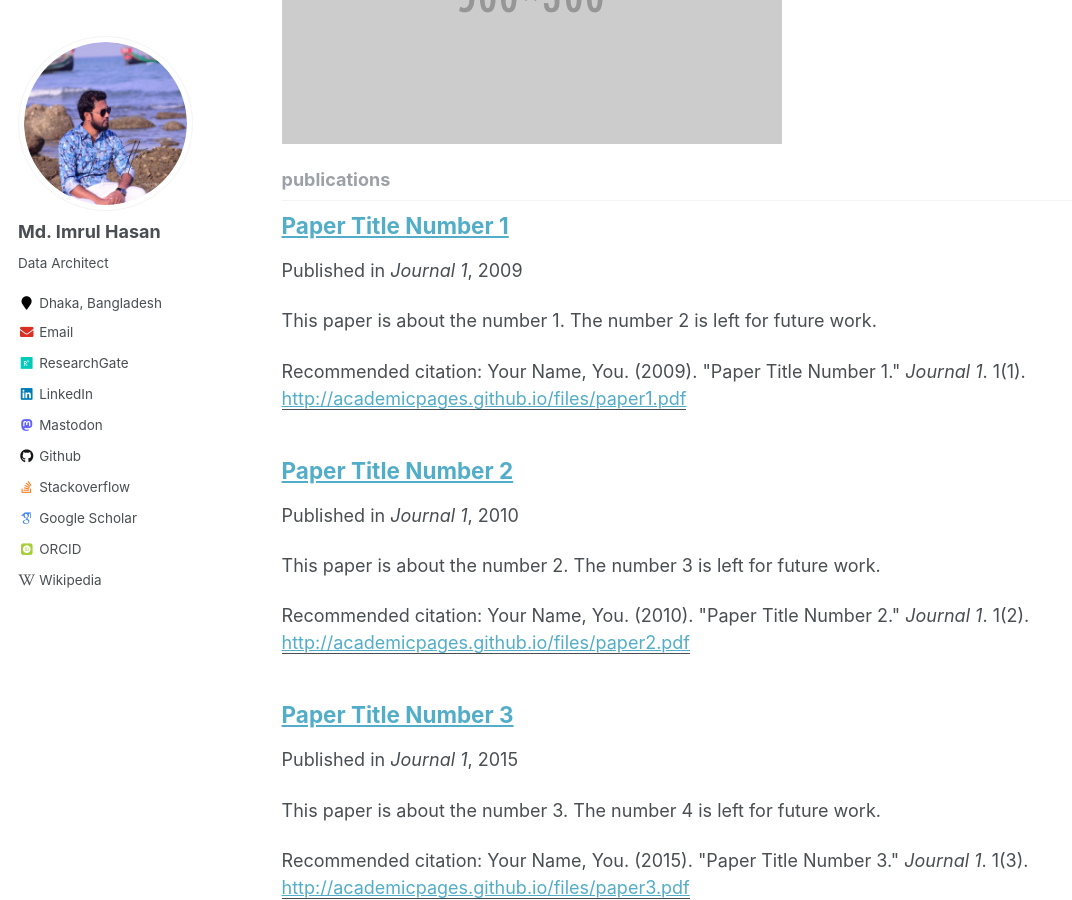
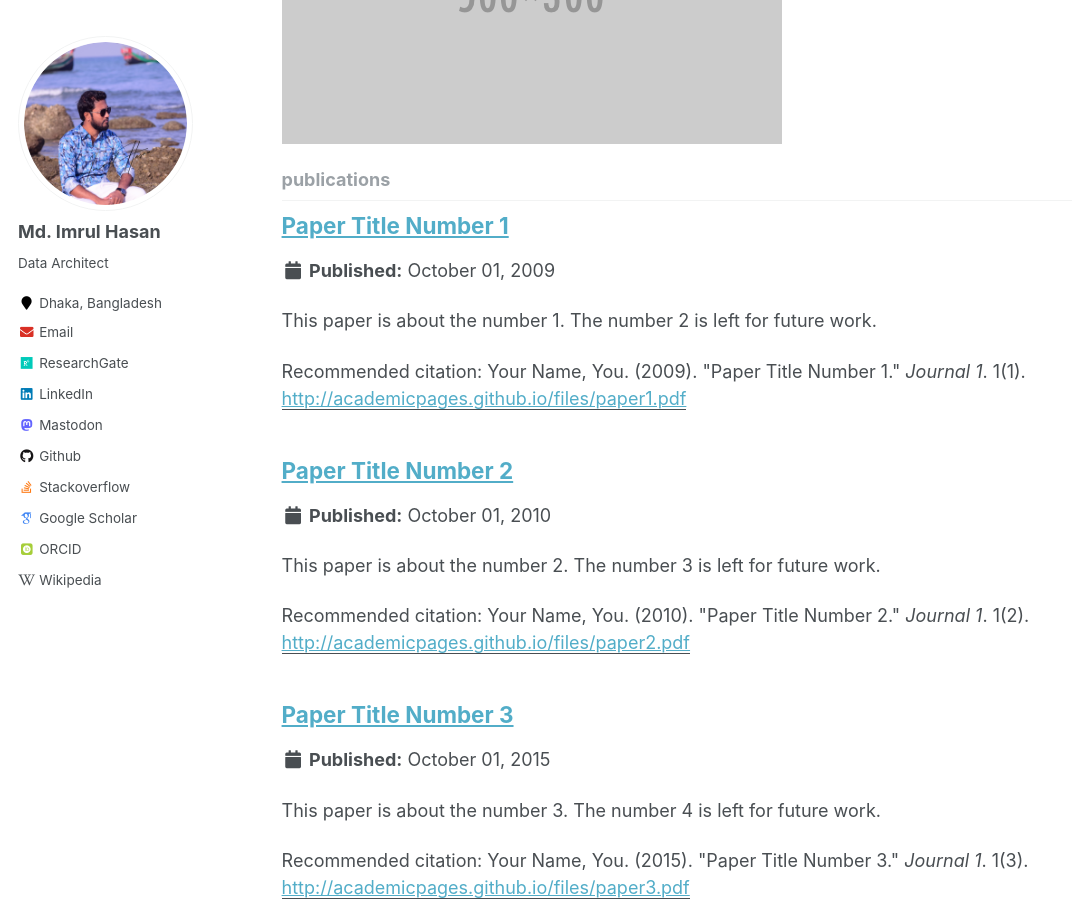
Before and after one commit to imrulhasandata/imrulhasandata, a Jekyll site: the page built from _pages/collection-archive.html, in a window 1280 px wide and 900 px high, scrolled down 2260 px. Shown: the whole window, without its empty margins (0-1072 px from the left). Built offline with Jekyll 4.4.1, drawn with Linux system fonts in a browser that asks for light colours; some web fonts are replaced; some of the changed text lies outside the part shown.

Commit message:
exclude years from concat with venue

```diff
--- a/_includes/archive-single.html
+++ b/_includes/archive-single.html
@@ -39,15 +39,18 @@
     {% endif %}
 
         {% if post.collection == 'teaching' %}
-          <p> {{ post.type }}, <i>{{ post.venue }}</i>, {{ post.date | default: "1900-01-01" | date: "%Y" }} </p>
-        {% elsif post.collection == 'publications' %}
+          <p> {{ post.type }}, <i>{{ post.venue }}</i> </p>
+          <!-- <p> {{ post.type }}, <i>{{ post.venue }}</i>, {{ post.date | default: "1900-01-01" | date: "%Y" }} </p> -->
+        {% elsif post.collection == 'Research' %}
           <p>Published in <i>{{ post.venue }}</i>, {{ post.date | default: "1900-01-01" | date: "%Y" }} </p>
         {% elsif post.collection == 'experience' %}
-          <p> {{ post.type }}, <i>{{ post.venue }}</i>, {{ post.date | default: "1900-01-01" | date: "%Y" }} </p>
+          <p> {{ post.type }}, <i>{{ post.venue }}</i> </p>
+          <!-- <p> {{ post.type }}, <i>{{ post.venue }}</i>, {{ post.date | default: "1900-01-01" | date: "%Y" }} </p> -->
         {% elsif post.collection == 'education' %}
-          <p> {{ post.type }}, <i>{{ post.venue }}</i>, {{ post.date | default: "1900-01-01" | date: "%Y" }} </p>
+          <p> {{ post.type }}, <i>{{ post.venue }}</i> </p>
+          <!-- <p> {{ post.type }}, <i>{{ post.venue }}</i>, {{ post.date | default: "1900-01-01" | date: "%Y" }} </p> -->
         {% elsif post.date %}
-         <p class="page__date"><strong><i class="fa fa-fw fa-calendar" aria-hidden="true"></i> {{ site.data.ui-text[site.locale].date_label | default: "Published:" }}</strong> <time datetime="{{ post.date | default: "1900-01-01" | date_to_xmlschema }}">{{ post.date | default: "1900-01-01" | date: "%B %d, %Y" }}</time></p>
+          <p class="page__date"><strong><i class="fa fa-fw fa-calendar" aria-hidden="true"></i> {{ site.data.ui-text[site.locale].date_label | default: "Published:" }}</strong> <time datetime="{{ post.date | default: "1900-01-01" | date_to_xmlschema }}">{{ post.date | default: "1900-01-01" | date: "%B %d, %Y" }}</time></p>
         {% endif %}
 
     {% if post.excerpt and site.read_more != 'enabled' %}
```
